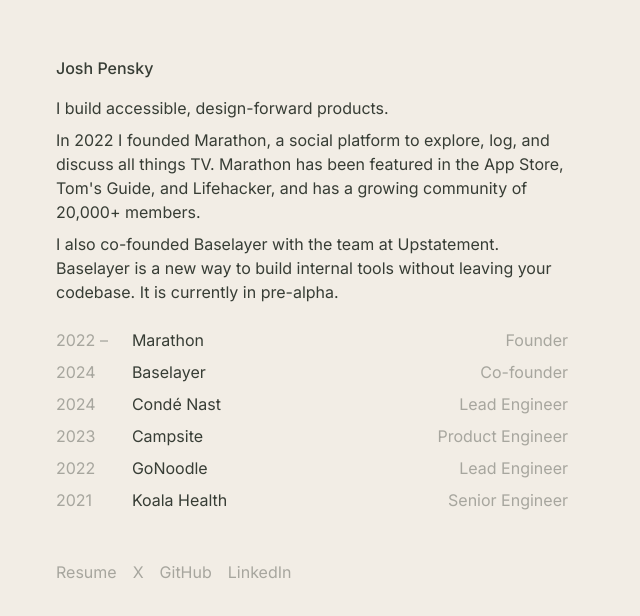
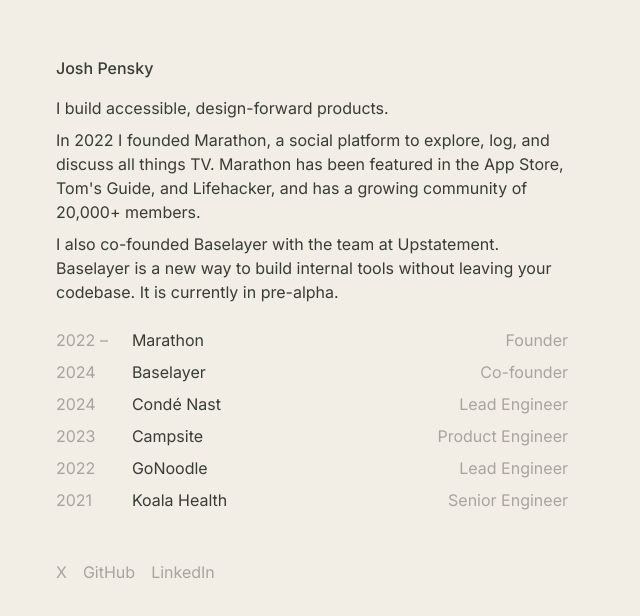
Before and after one commit to joshpensky/portfolio-24, a Next.js app: page / in a window 1280 px wide. Shown: the top 616 px of the page, without its empty margins (0-640 px from the left). Built offline with nearby package versions, Linux system fonts and the light colour scheme.

Commit message:
hide resume

```diff
--- a/app/page.tsx
+++ b/app/page.tsx
@@ -56,10 +56,10 @@
 }
 
 const contact: ContactItem[] = [
-  {
-    href: "#",
-    title: "Resume",
-  },
+  // {
+  //   href: "#",
+  //   title: "Resume",
+  // },
   {
     href: "https://x.com/josh_jpeg",
     title: "X",
```
